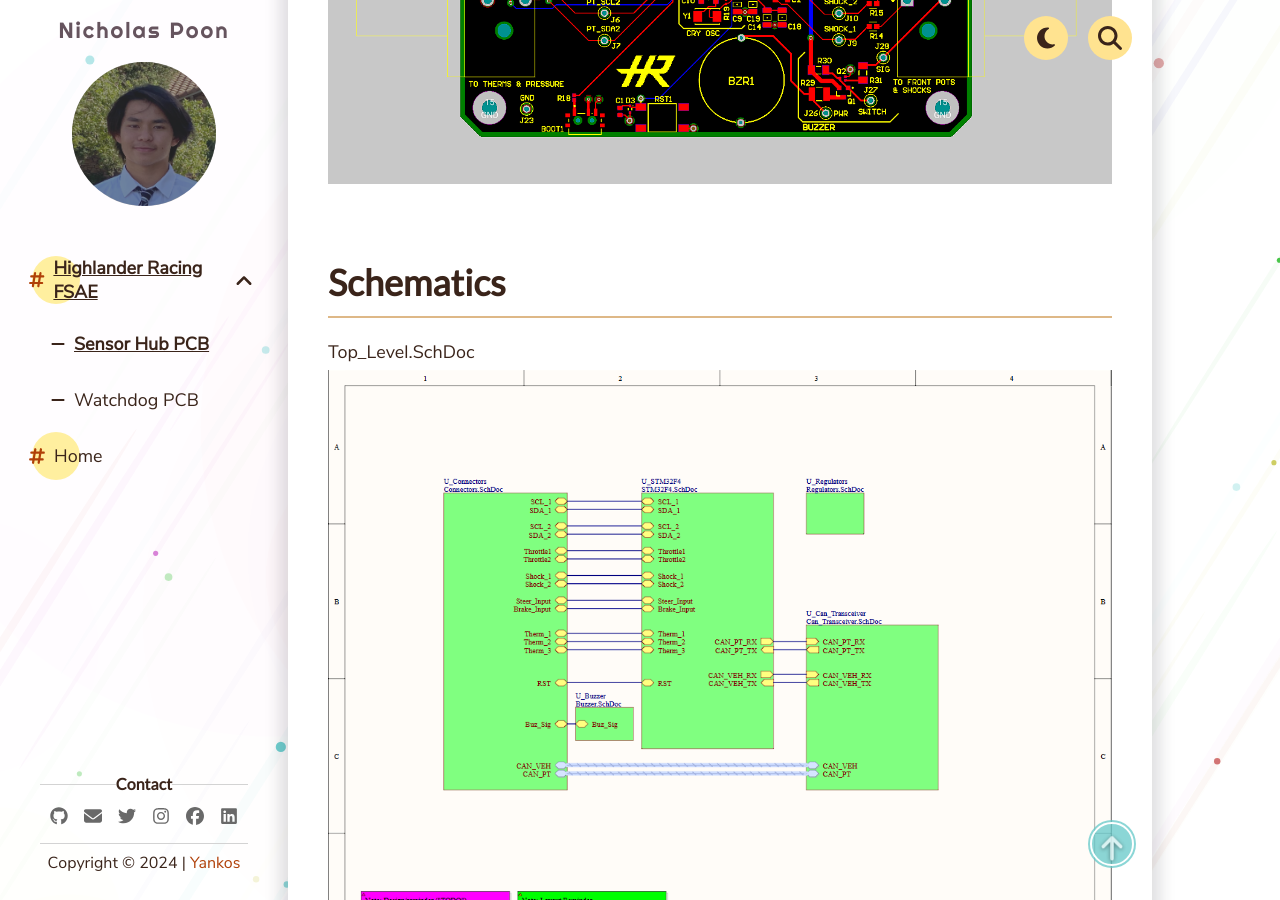
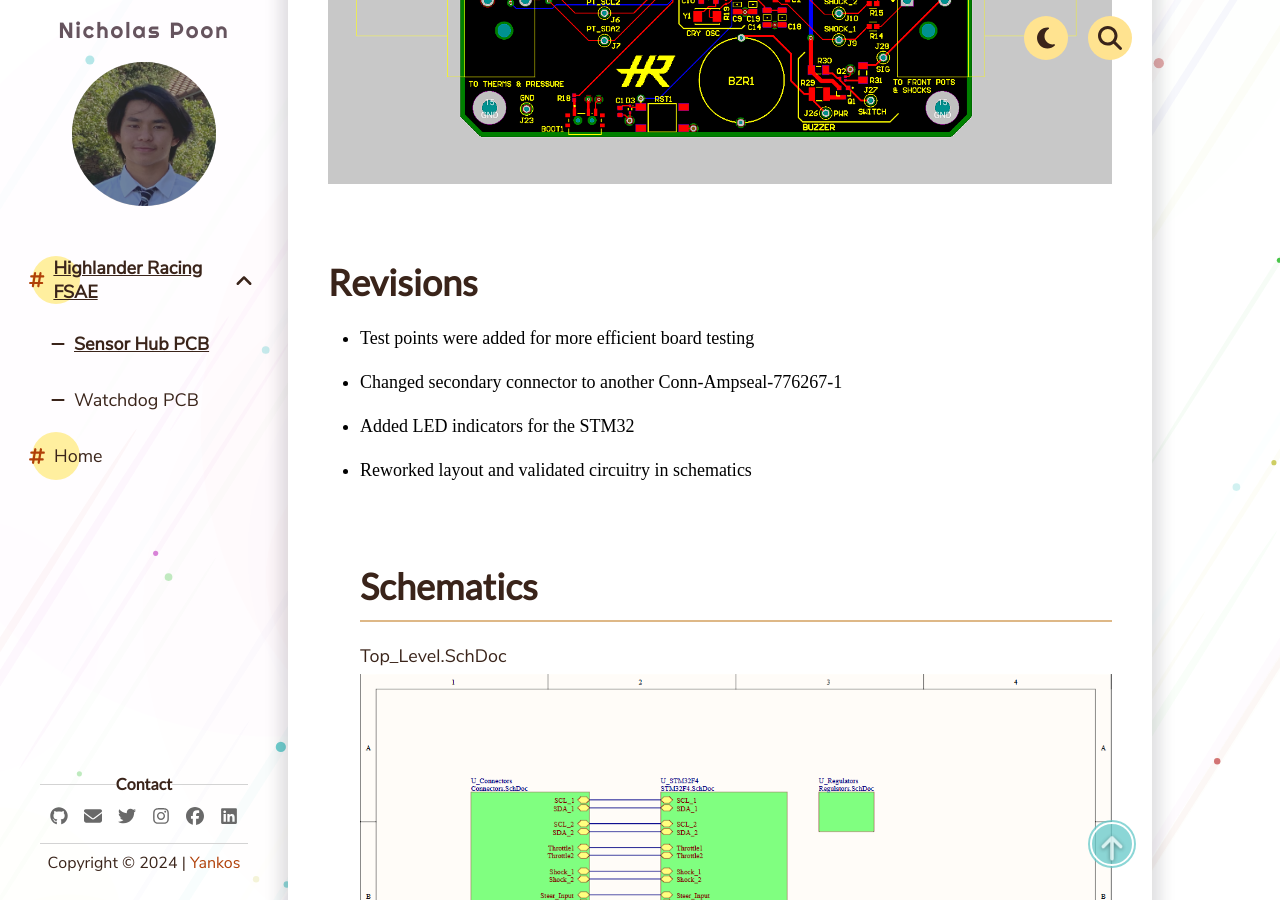
Before and after one commit to NickPoon101/NP-Portfolio, a Jekyll site: the page built from _pages/Highlander Racing FSAE/Sensor Hub PCB/ver2.md, in a window 1280 px wide and 900 px high, scrolled down 1294 px. Built offline with Jekyll 4.4.1, drawn with Linux system fonts in a browser that asks for light colours; comment, search, counter and statistics services are not loaded.

Commit message:
Update ver2.md

```diff
--- a/_pages/Highlander Racing FSAE/Sensor Hub PCB/ver2.md
+++ b/_pages/Highlander Racing FSAE/Sensor Hub PCB/ver2.md
@@ -10,6 +10,11 @@ The Sensor Hub PCB project is a board directed to facilitate system integration
 
 ![](/NP-Portfolio/assets/img/SensorHub2_images/PCB_2D.png)
 
+# Revisions
+- Test points were added for more efficient board testing
+- Changed secondary connector to another Conn-Ampseal-776267-1
+- Added LED indicators for the STM32
+- Reworked layout and validated circuitry in schematics
 # Schematics
 ---
 Top_Level.SchDoc
```
